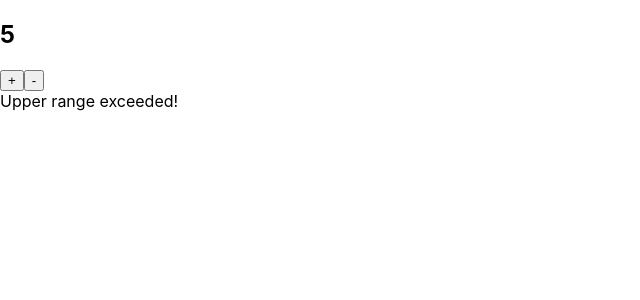
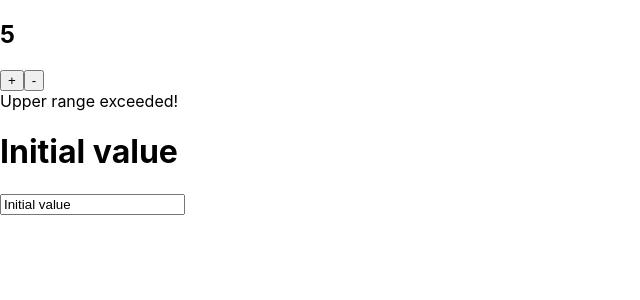
Before and after one commit to MarcinGal/react-4day, a React (Create React App) app: page / in a window 1280 px wide. Shown: the top 300 px of the page, without its empty margins (0-640 px from the left). Built offline with nearby package versions, Linux system fonts and the light colour scheme.

Commit message:
input added

```diff
--- a/src/App.js
+++ b/src/App.js
@@ -1,5 +1,6 @@
 import React from 'react'
 import Counter from './Counter'
+import Form from './Form'
 const App = (props) => (
     <div>
         <Counter
@@ -7,7 +8,10 @@ const App = (props) => (
             // min={-10}
             // max={10}
         />
+         <Form
+         />
     </div>
+
 )
 
 export default App
--- /dev/null
+++ b/src/Form.js
@@ -0,0 +1,21 @@
+import React from 'react'
+
+class Form extends React.Component {
+    state = {
+        text: 'Initial value'
+    }
+    render() {
+        return (
+            <div>
+                <h1>{this.state.text}</h1>
+                <input
+                type='text'
+                value={this.state.text}
+                onChange={(event) => this.setState({text: event.target.value})}
+                />
+            </div>
+        )
+    }
+}
+
+export default Form
```
